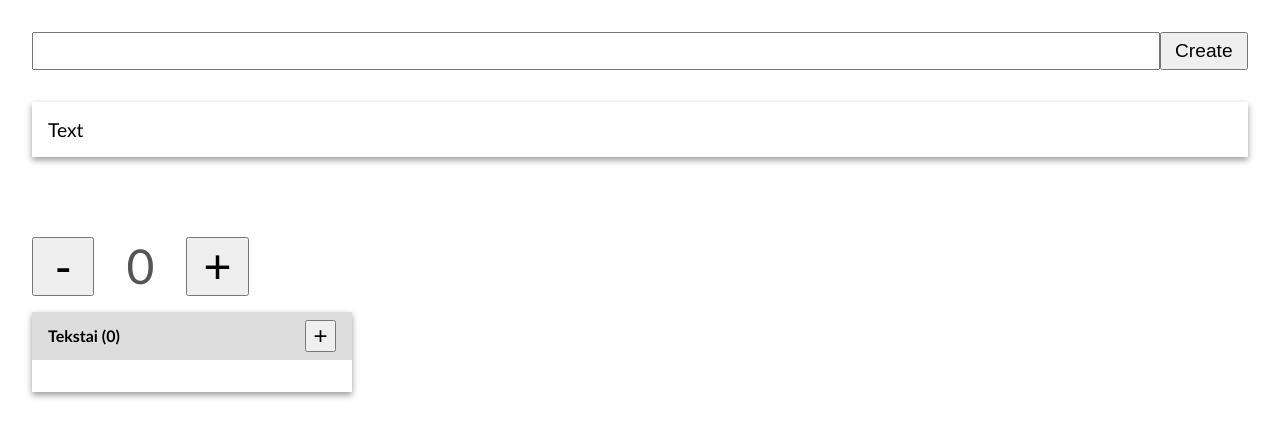
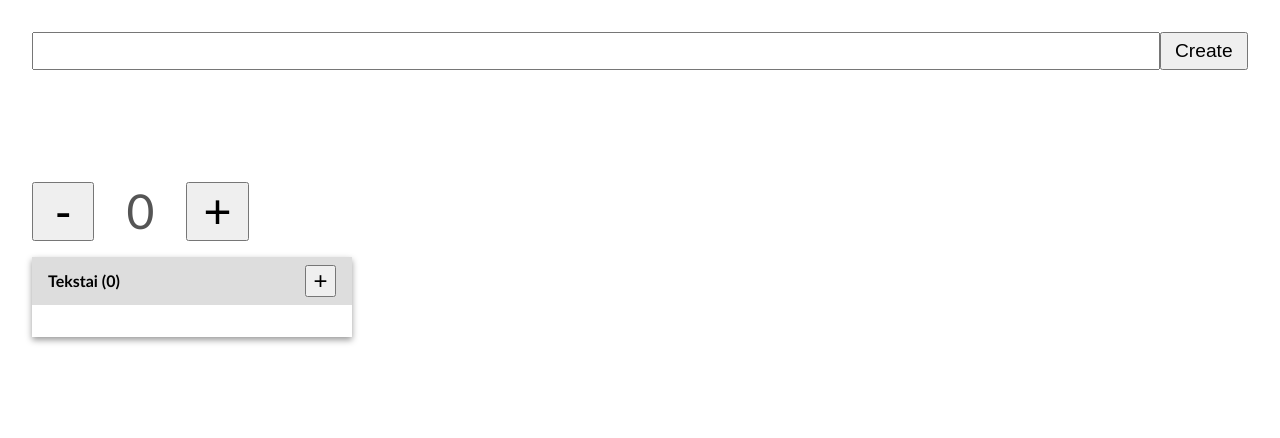
Before and after one commit to front-end-by-rimantas/54-grupe-react-intro, a React (Vite) app: page / in a window 1280 px wide. Shown: the top 438 px of the page. Built offline with nearby package versions, Linux system fonts and the light colour scheme.

Commit message:
Functions

```diff
--- a/src/components/todo/Todo.jsx
+++ b/src/components/todo/Todo.jsx
@@ -1,19 +1,47 @@
+import { useRef, useState } from 'react';
 import style from './Todo.module.css';
+import { randomNumber } from '../../lib/randomNumber';
 
 export function Todo() {
+    const [todoList, setTodoList] = useState([]);
+    const [text, setText] = useState('');
+    const inputRef = useRef();
+
+    function handleInputChange(e) {
+        setText(e.target.value);
+    }
+
+    function handleFormSubmit(e) {
+        e.preventDefault();
+        if (!text) {
+            return;
+        }
+
+        setTodoList(list => [{ id: randomNumber(1, 1e6), text }, ...list]);
+        setText(() => '');
+        inputRef.current.focus();
+    }
+
+    function handleDeleteClick(id) {
+        setTodoList(list => list.filter(item => item.id !== id));
+    }
+
+    // reikia <li> iskelti i atskira faila/komponenta
     return (
         <div className={style.todo}>
-            <form className={style.form}>
-                <input className={style.input} type="text" />
-                <button className={style.btn} type='submit'>Create</button>
+            <form onSubmit={handleFormSubmit} className={style.form}>
+                <input ref={inputRef} onChange={handleInputChange} value={text} className={style.input} type="text" />
+                <button className={style.btn} type="submit">Create</button>
             </form>
             <ul className={style.ul}>
-                <li className={style.li}>
-                    <p className={style.p}>Text</p>
-                    <div className={style.actions}>
-                        <button className={style.btn}>Delete</button>
-                    </div>
-                </li>
+                {todoList.map(todo => (
+                    <li key={todo.id} className={style.li}>
+                        <p className={style.p}>{todo.text}</p>
+                        <div className={style.actions}>
+                            <button onClick={() => handleDeleteClick(todo.id)} className={style.btn}>Delete</button>
+                        </div>
+                    </li>
+                ))}
             </ul>
         </div>
     );
```
